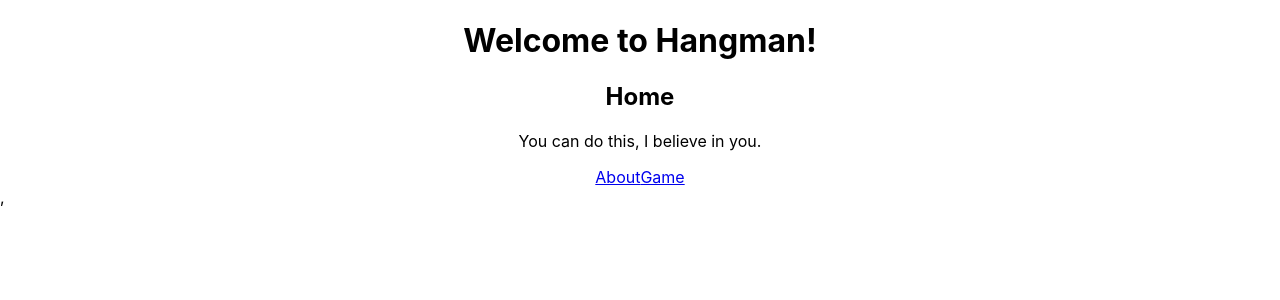
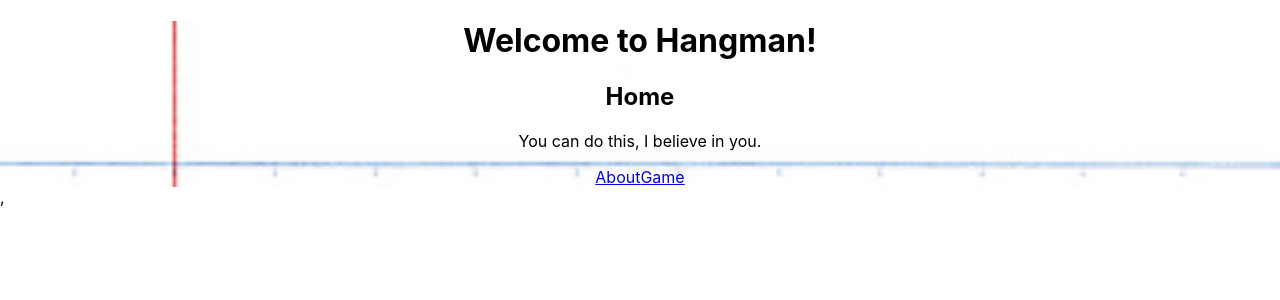
Before and after one commit to TikTokYouthCamp2022/hangman, a React (Create React App) app: page / in a window 1280 px wide. Shown: the top 300 px of the page. Built offline with nearby package versions, Linux system fonts and the light colour scheme.

Commit message:
Add background image

```diff
--- a/src/App.css
+++ b/src/App.css
@@ -1,6 +1,15 @@
 /* DEFAULT STYLING */
 .App {
   text-align: center;
+  background-image: url("./assets/images/linedPaperBg.jpg");
+  background-position: center 0;
+  background-repeat: no-repeat;
+  background-attachment: fixed;
+  background-size: cover;
+  -webkit-background-size: cover;
+  -o-background-size: cover;
+  -moz-background-size: cover;
+  -ms-background-size: cover;
 }
 
 .App-logo {
@@ -8,11 +17,11 @@
   pointer-events: none;
 }
 
-@media (prefers-reduced-motion: no-preference) {
+/* @media (prefers-reduced-motion: no-preference) {
   .App-logo {
     animation: App-logo-spin infinite 20s linear;
   }
-}
+} */
 
 .App-header {
   background-color: #282c34;
```
Also changed, not shown: src/assets/images/linedPaperBg.jpg (added).
